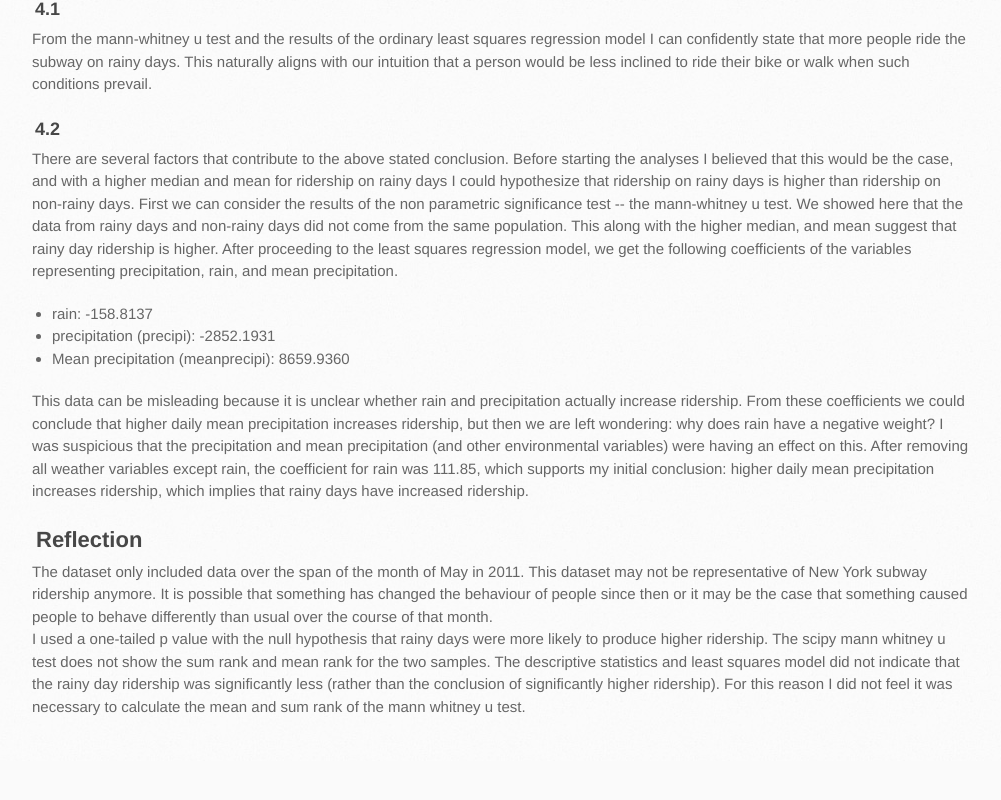
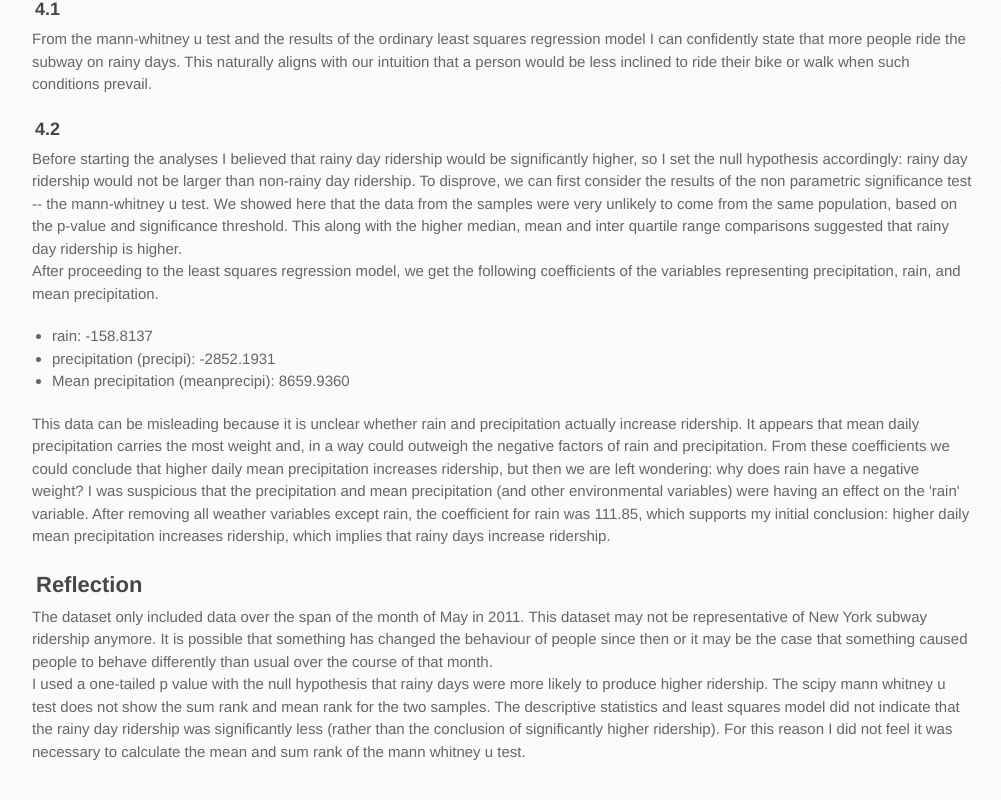
Before and after one commit to walter-cavinaw/IntroDS, a plain HTML site: page index.html in a window 1280 px wide. Shown: the part 2951-3751 px from the top of the page, without its empty margins (138-1139 px from the left). Before the commit the page ends 3712 px from the top, so only its background shows below. Drawn offline with Linux system fonts and the light colour scheme.

Commit message:
spelling

```diff
--- a/index.html
+++ b/index.html
@@ -219,12 +219,10 @@
           4.2
       </h3>
         <p>
-          There are several factors that contribute to the above stated conclusion. Before starting the analyses I believed that this would be the case,
-          and with a higher median and mean for ridership on rainy days
-          I could hypothesize that ridership on rainy days is higher than ridership on non-rainy days.
-          First we can consider the results of the non parametric significance test -- the mann-whitney u test.
-          We showed here that the data from rainy days and non-rainy days did not come from the same population. This along with the higher median,
-          and mean suggest that rainy day ridership is higher.
+          Before starting the analyses I believed that rainy day ridership would be significantly higher, so I set the null hypothesis accordingly:
+          rainy day ridership would not be larger than non-rainy day ridership. To disprove, we can first consider the results of the non parametric significance test -- the mann-whitney u test.
+          We showed here that the data from the samples were very unlikely to come from the same population, based on the p-value and significance threshold.
+            This along with the higher median, mean and inter quartile range comparisons suggested that rainy day ridership is higher.<br>
           After proceeding to the least squares regression model, we get the following coefficients of the variables representing precipitation, rain, and mean precipitation.
           <ul>
             <li>
@@ -237,10 +235,11 @@
               Mean precipitation (meanprecipi): 8659.9360
             </li>
           </ul>
-          This data can be misleading because it is unclear whether rain and precipitation actually increase ridership. From these coefficients
+          This data can be misleading because it is unclear whether rain and precipitation actually increase ridership. It appears that mean daily precipitation
+          carries the most weight and, in a way could outweigh the negative factors of rain and precipitation. From these coefficients
           we could conclude that higher daily mean precipitation increases ridership, but then we are left wondering: why does rain have a negative weight?
-          I was suspicious that the precipitation and mean precipitation (and other environmental variables) were having an effect on this. After removing all weather
-          variables except rain, the coefficient for rain was 111.85, which supports my initial conclusion: higher daily mean precipitation increases ridership, which implies that rainy days have increased ridership.
+          I was suspicious that the precipitation and mean precipitation (and other environmental variables) were having an effect on the 'rain' variable. After removing all weather
+          variables except rain, the coefficient for rain was 111.85, which supports my initial conclusion: higher daily mean precipitation increases ridership, which implies that rainy days increase ridership.
         </p>
       <h2>
       Reflection
```
